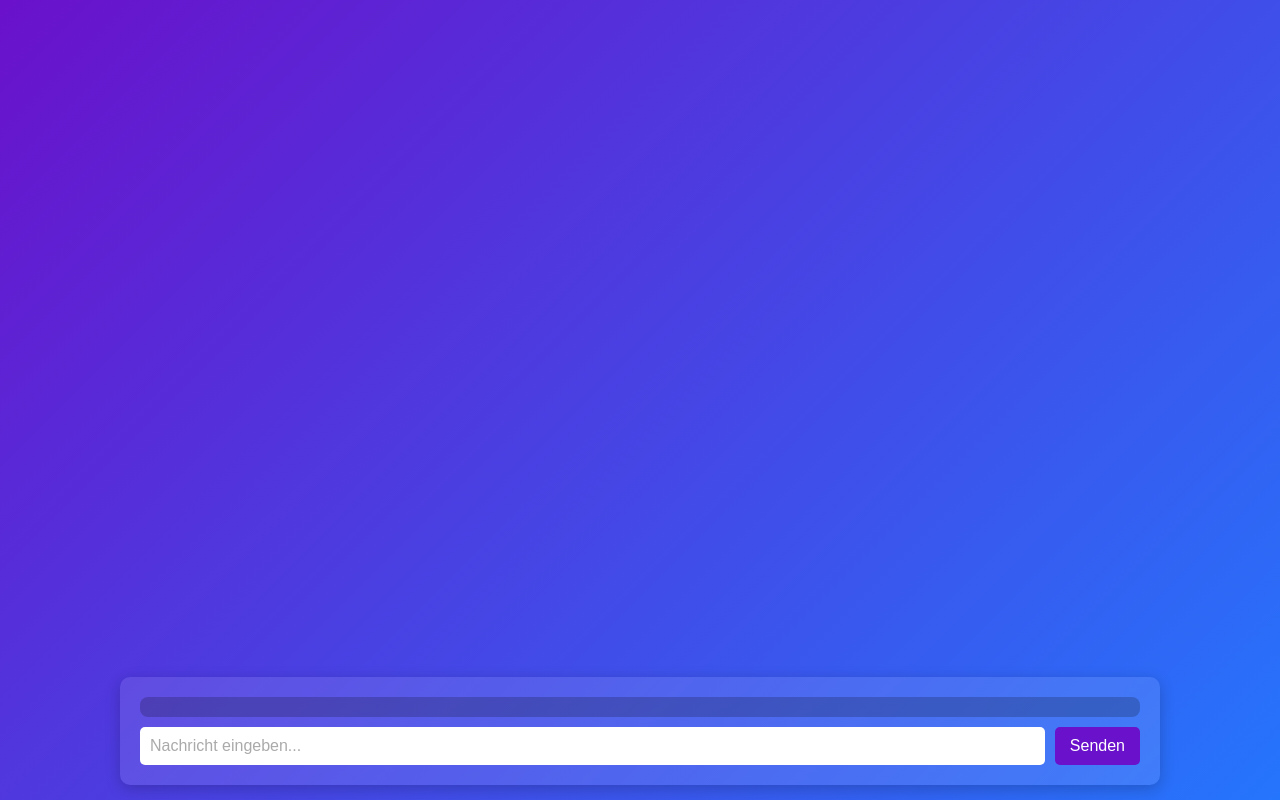
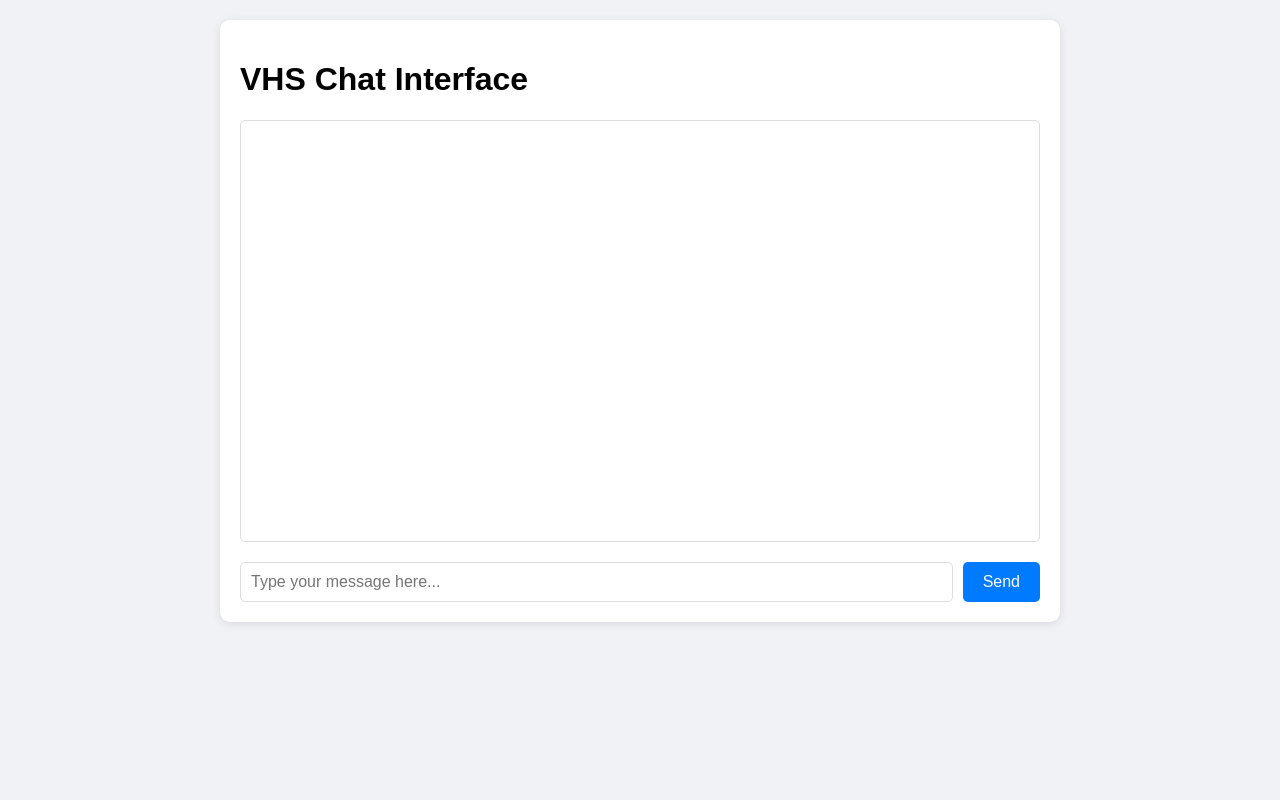
Before and after one commit to Ludoko91/VHS-MS-Addin, a Python web app: template ChatAPI/app/templates/index.html in a window 1280 px wide. Run offline with Jinja, Linux system fonts and the light colour scheme; the template is opened without the code that fills it, so the values that code supplies are empty.

Commit message:
simple website added

```diff
--- a/ChatAPI/app/templates/index.html
+++ b/ChatAPI/app/templates/index.html
@@ -1,78 +1,142 @@
 <!DOCTYPE html>
-<html lang="de">
+<html lang="en">
 <head>
     <meta charset="UTF-8">
     <meta name="viewport" content="width=device-width, initial-scale=1.0">
-    <title>Chatfenster</title>
-    <link rel="stylesheet" href="/static/style.css">
+    <title>VHS Chat Interface</title>
+    <style>
+        body {
+            font-family: Arial, sans-serif;
+            margin: 0;
+            padding: 20px;
+            background-color: #f0f2f5;
+        }
+        .chat-container {
+            max-width: 800px;
+            margin: 0 auto;
+            background-color: white;
+            border-radius: 10px;
+            box-shadow: 0 2px 10px rgba(0,0,0,0.1);
+            padding: 20px;
+        }
+        .chat-messages {
+            height: 400px;
+            overflow-y: auto;
+            border: 1px solid #ddd;
+            border-radius: 5px;
+            padding: 10px;
+            margin-bottom: 20px;
+        }
+        .message {
+            margin-bottom: 10px;
+            padding: 10px;
+            border-radius: 5px;
+        }
+        .user-message {
+            background-color: #007bff;
+            color: white;
+            margin-left: 20%;
+        }
+        .bot-message {
+            background-color: #e9ecef;
+            margin-right: 20%;
+        }
+        .input-container {
+            display: flex;
+            gap: 10px;
+        }
+        #messageInput {
+            flex-grow: 1;
+            padding: 10px;
+            border: 1px solid #ddd;
+            border-radius: 5px;
+            font-size: 16px;
+        }
+        button {
+            padding: 10px 20px;
+            background-color: #007bff;
+            color: white;
+            border: none;
+            border-radius: 5px;
+            cursor: pointer;
+            font-size: 16px;
+        }
+        button:hover {
+            background-color: #0056b3;
+        }
+    </style>
 </head>
 <body>
-    <div id="chat-container">
-        <div id="chat-box"></div>
+    <div class="chat-container">
+        <h1>VHS Chat Interface</h1>
+        <div class="chat-messages" id="chatMessages"></div>
         <div class="input-container">
-            <input type="text" id="chat-input" placeholder="Nachricht eingeben...">
-            <button id="send-button">Senden</button>
+            <input type="text" id="messageInput" placeholder="Type your message here...">
+            <button onclick="sendMessage()">Send</button>
         </div>
     </div>
+
     <script>
-        const chatHistory = [];
+        const chatMessages = document.getElementById('chatMessages');
+        const messageInput = document.getElementById('messageInput');
+        let chatHistory = [];
 
-        const scrollToBottom = () => {
-            const chatBox = document.getElementById("chat-box");
-            chatBox.scrollTop = chatBox.scrollHeight;
-        };
+        // Allow sending message with Enter key
+        messageInput.addEventListener('keypress', function(e) {
+            if (e.key === 'Enter') {
+                sendMessage();
+            }
+        });
 
-        document.getElementById("send-button").addEventListener("click", () => {
-            const input = document.getElementById("chat-input");
-            const message = input.value;
+        function addMessage(message, isUser) {
+            const messageDiv = document.createElement('div');
+            messageDiv.className = `message ${isUser ? 'user-message' : 'bot-message'}`;
+            messageDiv.textContent = message;
+            chatMessages.appendChild(messageDiv);
+            chatMessages.scrollTop = chatMessages.scrollHeight;
+        }
 
-            if (message.trim() === "") return;
+        async function sendMessage() {
+            const message = messageInput.value.trim();
+            if (!message) return;
 
-            // Nachricht im Chatverlauf speichern
-            chatHistory.push({ sender: "user", message });
+            // Add user message to chat
+            addMessage(message, true);
+            messageInput.value = '';
 
-            const chatBox = document.getElementById("chat-box");
-            const userMessageDiv = document.createElement("div");
-            userMessageDiv.className = "user-message";
-            userMessageDiv.textContent = message;
-            chatBox.appendChild(userMessageDiv);
+            try {
+                const response = await fetch('http://9.108.10.10:2000/chat', {
+                    method: 'POST',
+                    headers: {
+                        'Content-Type': 'application/json',
+                    },
+                    body: JSON.stringify({
+                        chat_message: message,
+                        chat_history: chatHistory,
+                        user_database: 'default' // You might want to make this configurable
+                    })
+                });
 
-            input.value = ""; // Eingabefeld leeren
-            scrollToBottom();
+                const data = await response.json();
 
-            fetch("/chat", {
-                method: "POST",
-                headers: { "Content-Type": "application/json" },
-                body: JSON.stringify({ chat_message: message, chat_history: chatHistory})
-            })
-            .then(response => {
-                if (!response.ok) {
-                    throw new Error(`HTTP error! status: ${response.status}`);
+                if (data.error) {
+                    addMessage('Error: ' + data.error, false);
+                } else {
+                    addMessage(data.answer, false);
+                    chatHistory.push({
+                        role: 'user',
+                        content: message
+                    });
+                    chatHistory.push({
+                        role: 'assistant',
+                        content: data.answer
+                    });
                 }
-                return response.json();
-            })
-            .then(data => {
-                const answer = data.answer || "Fehler beim Abrufen der Antwort.";
-
-                // Antwort im Chatverlauf speichern
-                chatHistory.push({ sender: "bot", message: answer });
-
-                const botMessageDiv = document.createElement("div");
-                botMessageDiv.className = "bot-message";
-                botMessageDiv.textContent = answer;
-                chatBox.appendChild(botMessageDiv);
-
-                scrollToBottom();
-            })
-            .catch(error => {
-                const errorMessageDiv = document.createElement("div");
-                errorMessageDiv.className = "error-message";
-                errorMessageDiv.textContent = `Fehler: ${error.message}`;
-                chatBox.appendChild(errorMessageDiv);
-
-                scrollToBottom();
-            });
-        });
+            } catch (error) {
+                addMessage('Error connecting to the server. Please try again.', false);
+                console.error('Error:', error);
+            }
+        }
     </script>
 </body>
 </html>
--- a/docker-compose.yml
+++ b/docker-compose.yml
@@ -89,7 +89,7 @@ services:
       --model meta-llama/Llama-3.2-3B-Instruct
       --max_model_len 8192
       --enable-prefix-caching
-      --gpu-memory-utilization 0.6
+      --gpu-memory-utilization 0.5
       --api-key token-abc123
     networks:
       - internal-network
```
